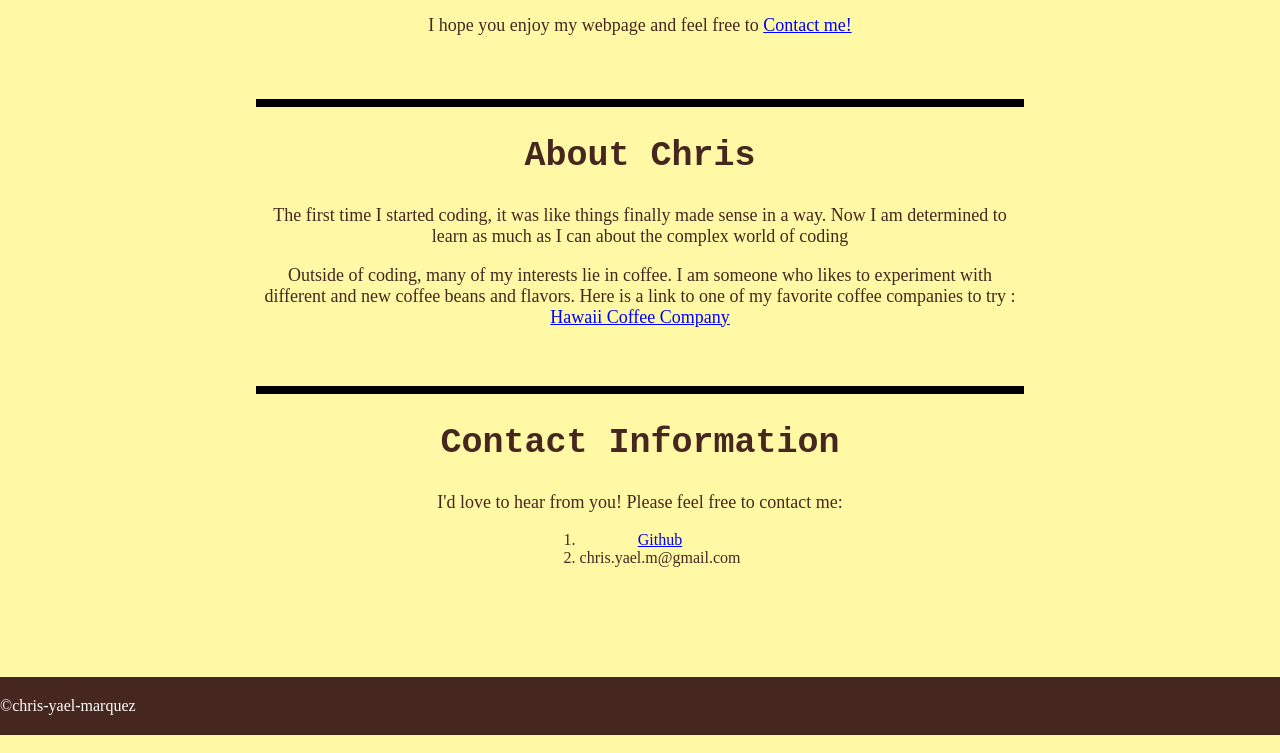
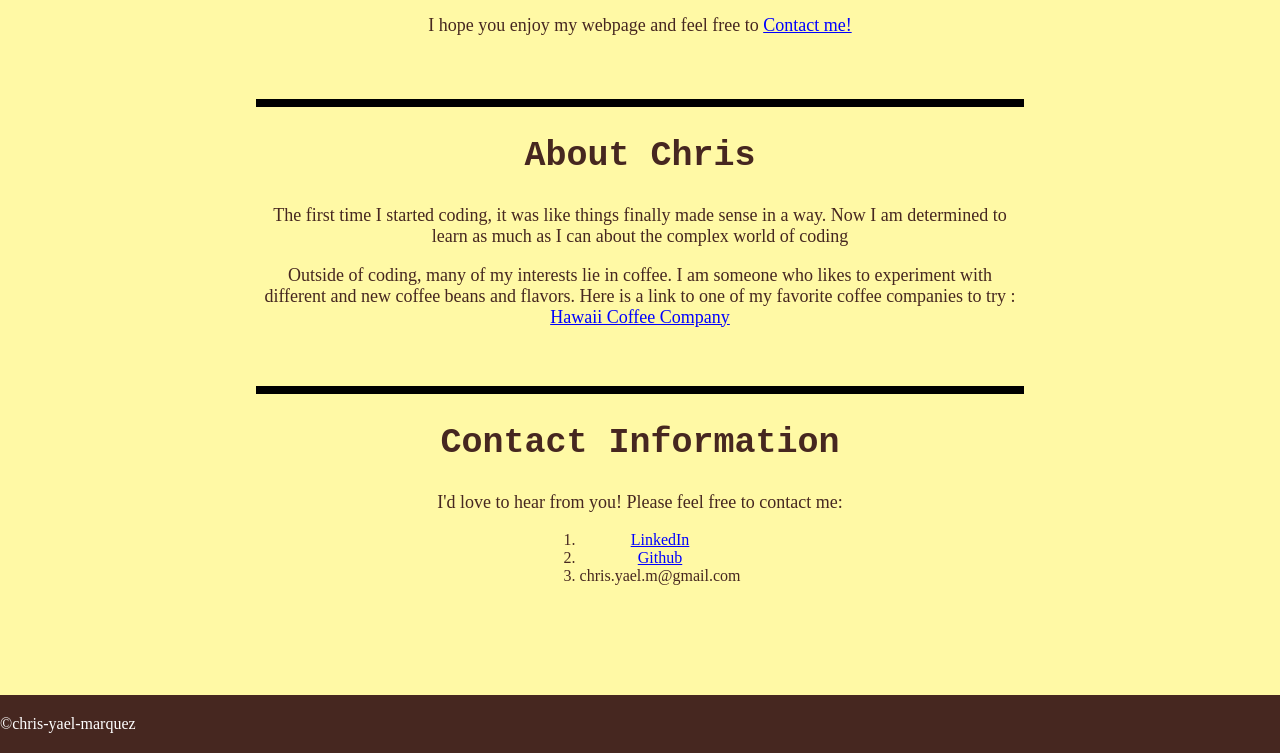
Before and after one commit to chris-y-marquez/MyPortfolio, a plain HTML site: page index.html in a window 1280 px wide. Shown: the part 746-1499 px from the top of the page. Drawn offline with Linux system fonts and the light colour scheme.

Commit message:
Update index.html

```diff
--- a/index.html
+++ b/index.html
@@ -64,6 +64,9 @@
       <p> I'd love to hear from you! Please feel free to contact me:</p>
       <ol>
         <li>
+          <a href = "https://www.linkedin.com/in/chris-marquez-33937b292"> LinkedIn</a>
+        </li>
+        <li>
           <a href = "https://github.com/chris-y-marquez"> Github</a>
         </li>
         <li>
```
